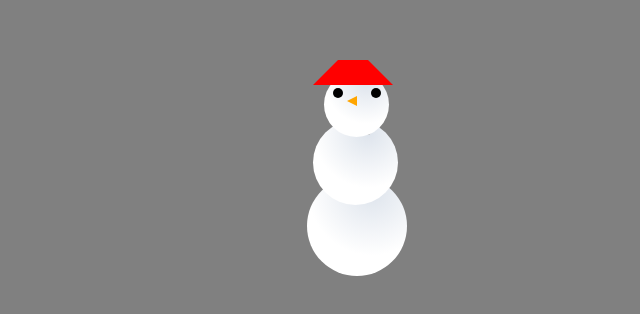
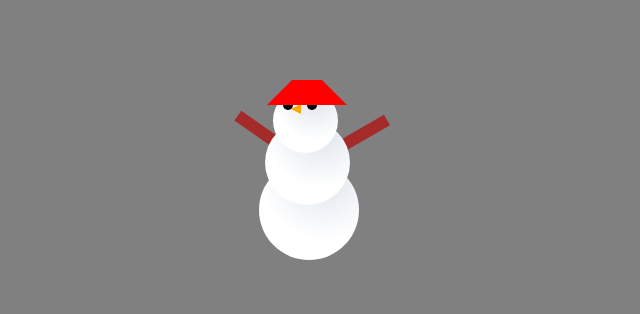
Before and after one commit to Mateusz-Muzyka/PSI-i-TSI, a plain HTML site: page bałwan/index (2).html in a window 1280 px wide. Shown: the part 224-538 px from the top of the page, without its empty margins (333-973 px from the left). Drawn offline with Linux system fonts and the light colour scheme.

Commit message:
Add files via upload

```diff
--- a/bałwan/index (2).html
+++ b/bałwan/index (2).html
@@ -2,7 +2,7 @@
 <html lang="pl">
 <head>
 <meta charset="UTF-8">
-<meta name="viewport" content="widli=device-widli, initial-scale=1.0">
+<meta name="viewport" content="width=device-width, initial-scale=1.0">
 
 <link rel="stylesheet" href="styles.css">
 </link>
@@ -17,6 +17,8 @@
 <div id="mid" class="circle"></div>
 <div id="bot" class="circle"></div>
 <div id="trap"></div>
+<div id="lewa" class="reka"></div>
+<div id="prawa" class="reka"></div>
 
 <script src="script.js">
 </script>
--- a/bałwan/styles.css
+++ b/bałwan/styles.css
@@ -1,6 +1,7 @@
 
-html{background-color:grey}
-
+html{background-color:grey;
+	display:flex;
+	}
 
 .circle {
   width: 100px;
@@ -14,32 +15,32 @@ html{background-color:grey}
 #top{
 
 
-	top: 37%;
-	left: 51.3%;
+	top: 39vh;
+	left: 75.8vh;
 	width:65px;
 	height:65px;
 	z-index:98;
 }
 #mid{
 
-	top: 43%;
-	left: 50.5%;
+	top: 43vh;
+	left: 74.7vh;
 	width:85px;
 	height:85px;
 	z-index:90;
 }
 #bot{
 
-	top: 50%;
-	left: 50%;
+	top: 48vh;
+	left: 74vh;
 	width:100px;
 	height:100px;
 	z-index:80;
 }
 #oko{
 
-	top: 39%;
-	left: 52%;
+	top: 40.5vh;
+	left: 77vh;
 
 	width:10px;
 	height:10px;
@@ -48,8 +49,8 @@ html{background-color:grey}
 }
 #oko2{
 
-	top: 39%;
-	left: 55%;
+	top: 40.5vh;
+	left: 80vh;
 
 	width:10px;
 	height:10px;
@@ -65,8 +66,8 @@ html{background-color:grey}
     border-top:5px solid transparent;
     border-right: 10px solid orange;
     border-bottom: 5px solid transparent;
-	top: 40%;
-	left: 53.1%;
+	top: 41vh;
+	left: 78vh;
 	position: absolute;
 	z-index:100;
 }
@@ -79,6 +80,29 @@ html{background-color:grey}
 	width: 30px;
 	position:absolute;
 	z-index:100;
-	left: 50.5%;
-	top:35.5%
+	left: 75vh;
+	top:38vh
 }
+
+
+
+.reka{
+  width: 120px;
+  height: 12px;
+  background: brown;
+}
+#lewa{
+
+	position:absolute;
+	left:70vh;
+	top:46vh;
+	transform: rotate(35deg);
+}
+  #prawa{
+
+	position:absolute;
+	left:76vh;
+	top:46vh;
+	transform: rotate(510deg);
+
+}
```
